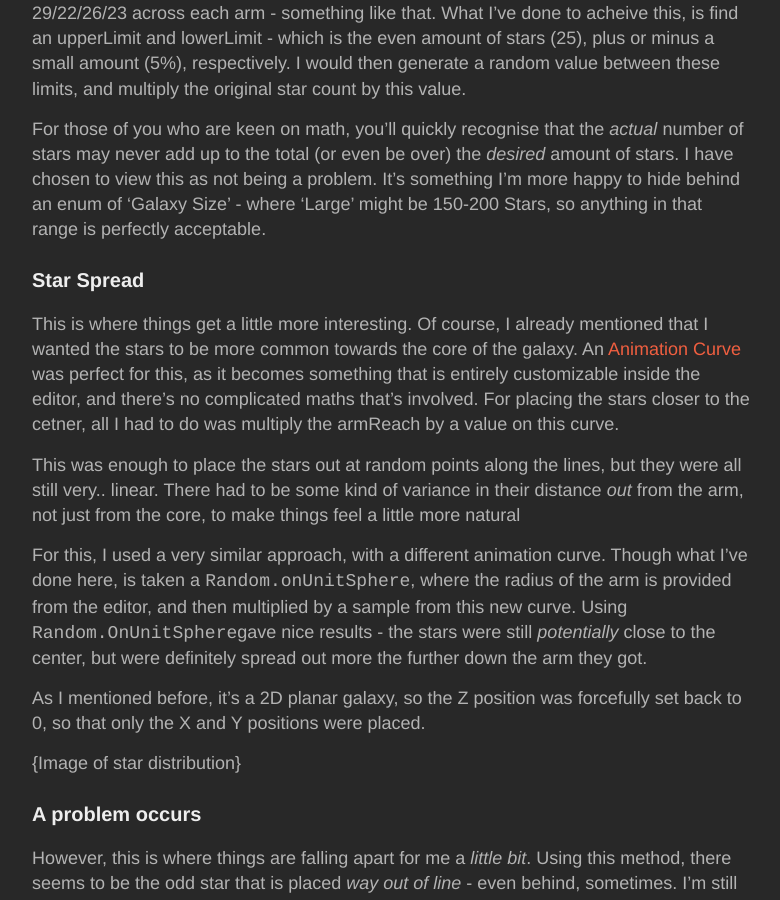
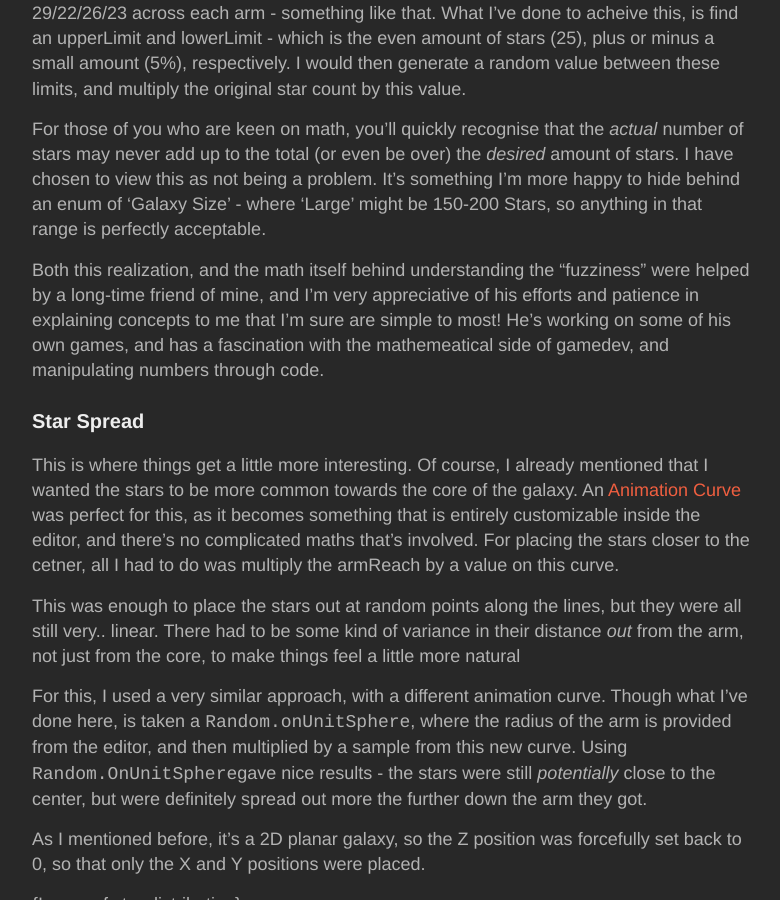
Before and after one commit to Bejasc/bejasc.github.io, a Jekyll site: the page built from _posts/2020-02-24-Moonsider Star Gen.md, in a window 1280 px wide and 900 px high, scrolled down 1739 px. Shown: the whole window, without its empty margins (248-1028 px from the left). Built offline with Jekyll 4.4.1, drawn with Linux system fonts in a browser that asks for light colours.

Commit message:
gady shoutout

```diff
--- a/_posts/2020-02-24-Moonsider Star Gen.md
+++ b/_posts/2020-02-24-Moonsider Star Gen.md
@@ -41,6 +41,8 @@ What I've done to acheive this, is find an upperLimit and lowerLimit - which is
 
 For those of you who are keen on math, you'll quickly recognise that the _actual_ number of stars may never add up to the total (or even be over) the _desired_ amount of stars. I have chosen to view this as not being a problem. It's something I'm more happy to hide behind an enum of 'Galaxy Size' - where 'Large' might be 150-200 Stars, so anything in that range is perfectly acceptable.
 
+Both this realization, and the math itself behind understanding the "fuzziness" were helped by a long-time friend of mine, and I'm very appreciative of his efforts and patience in explaining concepts to me that I'm sure are simple to most!
+He's working on some of his own games, and has a fascination with the mathemeatical side of gamedev, and manipulating numbers through code.
 
 ### Star Spread
 This is where things get a little more interesting. Of course, I already mentioned that I wanted the stars to be more common towards the core of the galaxy. An [Animation Curve](https://docs.unity3d.com/ScriptReference/AnimationCurve.html) was perfect for this, as it becomes something that is entirely customizable inside the editor, and there's no complicated maths that's involved. For placing the stars closer to the cetner, all I had to do was multiply the armReach by a value on this curve.
```
